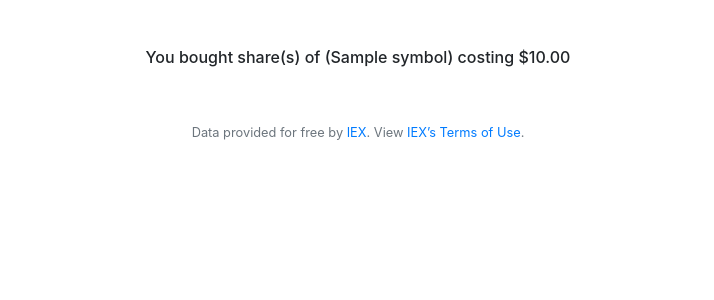
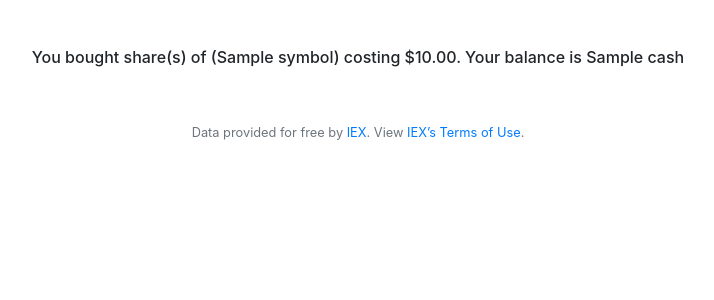
Before and after one commit to ShriyaS-23/CS50x, a Flask app: template templates/bought.html in a window 1280 px wide. Shown: the part 76-376 px from the top of the page, without its empty margins (282-996 px from the left). Run offline with Flask 2, Linux system fonts and the light colour scheme; the template is opened without the code that fills it: most values are stand-ins (such as "Sample title", 1, 10 or a date in 2020); some libraries are stand-ins or nearby versions.

Commit message:
automated commit by check50 [check50=True]

```diff
--- a/application.py
+++ b/application.py
@@ -122,7 +122,7 @@ def buy():
 
         db.execute('UPDATE users SET cash=:final_cash WHERE id=:user_id', final_cash=final_cash, user_id=session['user_id'])
 
-        return render_template('bought.html', price=total_price, symbol=buy_symbol)
+        return render_template('bought.html', price=total_price, symbol=buy_symbol, cash=final_cash)
 
 
 
--- a/templates/bought.html
+++ b/templates/bought.html
@@ -6,6 +6,6 @@
 
 {% block main %}
 
-    <h6> You bought share(s) of ({{symbol}}) costing {{price | usd()}} <h6>
+    <h6> You bought share(s) of ({{symbol}}) costing {{price | usd()}}. Your balance is {{cash}} <h6>
 
 {% endblock %}
```
Also changed, not shown: finance.db.
